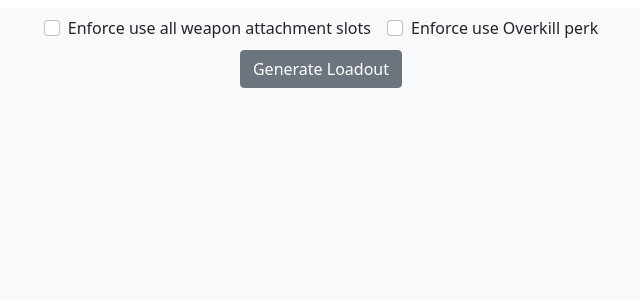
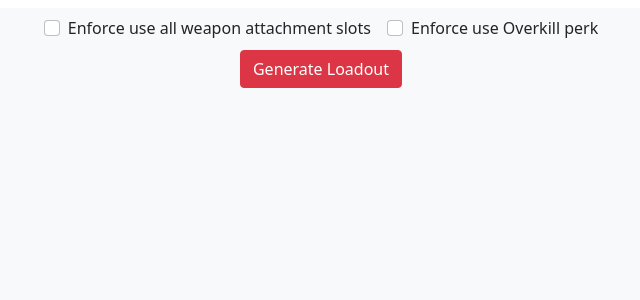
Before and after one commit to alfonsohdez08/cod-weapons-randomizer, a React (Create React App) app in the folder client/cod-weapons-randomizer/: page / in a window 1280 px wide. Shown: the top 300 px of the page, without its empty margins (319-959 px from the left). Built offline with nearby package versions, Linux system fonts and the light colour scheme.

Commit message:
change btn colour

```diff
--- a/client/cod-weapons-randomizer/src/components/Button.tsx
+++ b/client/cod-weapons-randomizer/src/components/Button.tsx
@@ -5,7 +5,7 @@ export interface ButtonProps {
   placeholder: string | React.ReactNode;
   disabled?: boolean;
   type: "submit" | "button";
-  theme: "primary" | "secondary" | "warning";
+  theme: "primary" | "secondary" | "warning" | "danger" | "dark";
   className?: string;
 }
 
--- a/client/cod-weapons-randomizer/src/components/GenerateRandomLoadoutForm.tsx
+++ b/client/cod-weapons-randomizer/src/components/GenerateRandomLoadoutForm.tsx
@@ -29,9 +29,12 @@ const GenerateRandomLoadoutForm = ({
 }: {
   onGenerateLoadout: (loadout: Loadout) => void;
 }) => {
-  const [enforceUseOverkillPerk, setEnforceUseOverkillPerk] = React.useState(false);
-  const [enforceUseAllWeaponAttachmentSlots, setEnforceUseAllWeaponAttachmentSlots] =
+  const [enforceUseOverkillPerk, setEnforceUseOverkillPerk] =
     React.useState(false);
+  const [
+    enforceUseAllWeaponAttachmentSlots,
+    setEnforceUseAllWeaponAttachmentSlots,
+  ] = React.useState(false);
 
   const generateRandomLoadout = () => {
     API.generateRandomLoadout({
@@ -48,8 +51,12 @@ const GenerateRandomLoadoutForm = ({
         <Row className="row-cols-1 gy-2">
           <Col>
             <LoadoutGenerationHints
-              enforceUseAllWeaponAttachmentSlots={enforceUseAllWeaponAttachmentSlots}
-              onEnforceUseAllWeaponAttachmentSlotsChange={setEnforceUseAllWeaponAttachmentSlots}
+              enforceUseAllWeaponAttachmentSlots={
+                enforceUseAllWeaponAttachmentSlots
+              }
+              onEnforceUseAllWeaponAttachmentSlotsChange={
+                setEnforceUseAllWeaponAttachmentSlots
+              }
               enforceUseOverkillPerk={enforceUseOverkillPerk}
               onEnforceUseOverkillPerkChange={setEnforceUseOverkillPerk}
             />
@@ -59,7 +66,7 @@ const GenerateRandomLoadoutForm = ({
               <Button
                 placeholder="Generate Loadout"
                 type="submit"
-                theme="secondary"
+                theme="danger"
               />
             </div>
           </Col>
```
